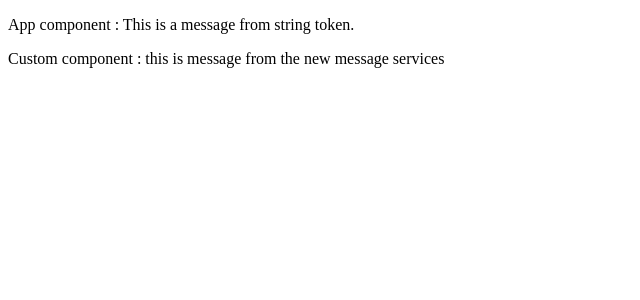
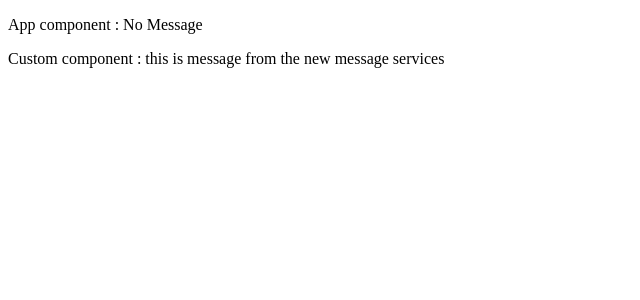
Before and after one commit to Charlie50503/angular-InjectionToken, an Angular app: page / in a window 1280 px wide. Shown: the top 300 px of the page, without its empty margins (0-640 px from the left). Built offline with nearby package versions, Linux system fonts and the light colour scheme.

Commit message:
feat: 使用 inject token 添加可選模式

```diff
--- a/src/app/app.component.html
+++ b/src/app/app.component.html
@@ -1,5 +1,5 @@
 
 
-<p>App component : {{message}} </p>
+<p>App component : {{message || "No Message"}} </p>
 
 <app-custom></app-custom>
--- a/src/app/app.component.ts
+++ b/src/app/app.component.ts
@@ -1,4 +1,4 @@
-import { Component, Inject } from '@angular/core';
+import { Component, Inject, Optional } from '@angular/core';
 // import { MessageService } from './message.service';
 
 @Component({
@@ -9,7 +9,7 @@ import { Component, Inject } from '@angular/core';
 export class AppComponent {
   constructor(
     // public messageService:MessageService,
-    @Inject("Message") public message:string
+    @Inject("Message") @Optional() public message:string
   ){
 
   }
--- a/src/app/app.module.ts
+++ b/src/app/app.module.ts
@@ -17,7 +17,7 @@ import { CustomComponent } from './custom/custom.component';
     AppRoutingModule
   ],
   providers: [
-    { provide: "Message", useValue: "This is a message from string token." }
+    // { provide: "Message", useValue: "This is a message from string token." }
   ],
   bootstrap: [AppComponent]
 })
```
